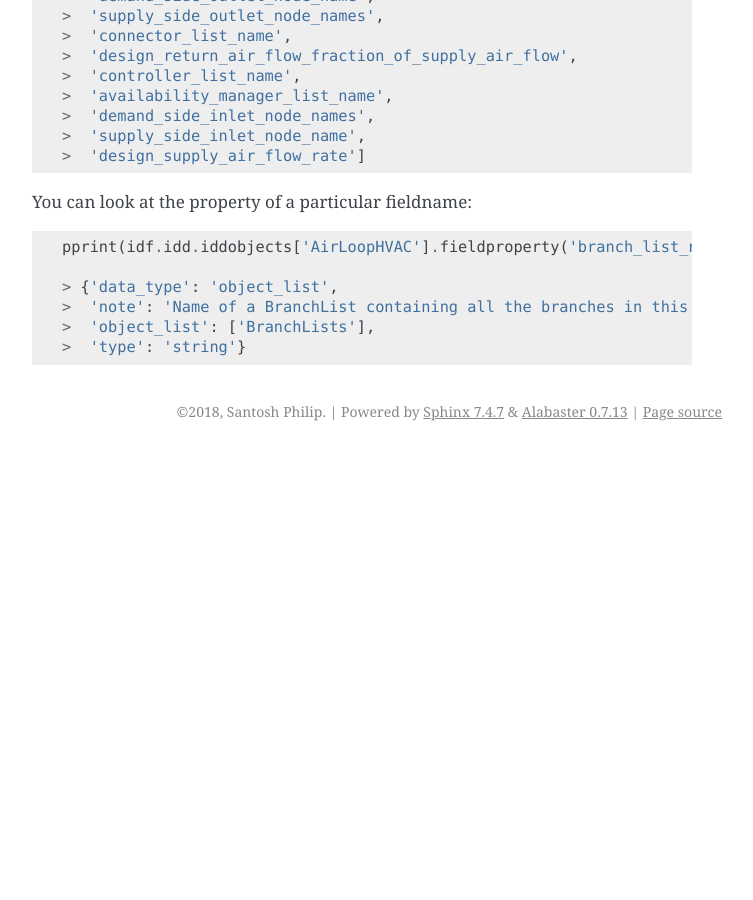
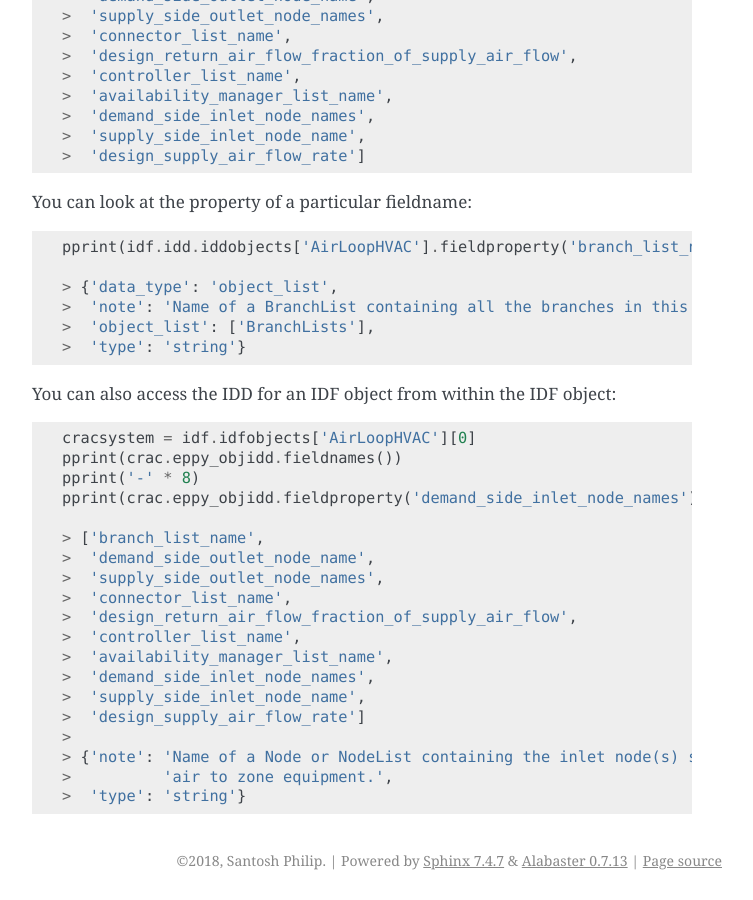
Before and after one commit to pyenergyplus/eppy3000, a Sphinx documentation site: the page built from docs/usage.rst, in a window 1280 px wide and 900 px high, scrolled down 2531 px. Shown: the whole window, without its empty margins (388-1141 px from the left). Built offline with Sphinx 7.4.7, drawn with Linux system fonts in a browser that asks for light colours; before the commit the page ends 2982 px from its top, so only the background shows below that.

Commit message:
gave access to IDD from IDF object

```diff
--- a/docs/usage.rst
+++ b/docs/usage.rst
@@ -137,3 +137,25 @@ You can look at the property of a particular fieldname::
     >  'note': 'Name of a BranchList containing all the branches in this air loop',
     >  'object_list': ['BranchLists'],
     >  'type': 'string'}
+
+You can also access the IDD for an IDF object from within the IDF object::
+
+    cracsystem = idf.idfobjects['AirLoopHVAC'][0]
+    pprint(crac.eppy_objidd.fieldnames())
+    pprint('-' * 8)
+    pprint(crac.eppy_objidd.fieldproperty('demand_side_inlet_node_names'))
+
+    > ['branch_list_name',
+    >  'demand_side_outlet_node_name',
+    >  'supply_side_outlet_node_names',
+    >  'connector_list_name',
+    >  'design_return_air_flow_fraction_of_supply_air_flow',
+    >  'controller_list_name',
+    >  'availability_manager_list_name',
+    >  'demand_side_inlet_node_names',
+    >  'supply_side_inlet_node_name',
+    >  'design_supply_air_flow_rate']
+    >
+    > {'note': 'Name of a Node or NodeList containing the inlet node(s) supplying '
+    >          'air to zone equipment.',
+    >  'type': 'string'}
--- a/withidd.py
+++ b/withidd.py
@@ -17,4 +17,4 @@ idd = IDD(iddfname)
 # print()
 # print(idd.iddobjects['Building'].fieldproperty('terrain')['type'])
 
-print(idd.idd['properties'][].fieldnames())
+# print(idd.idd['properties'][].fieldnames())
```
Also changed, not shown: idf.py (+11 -1 lines), 3 other files.
